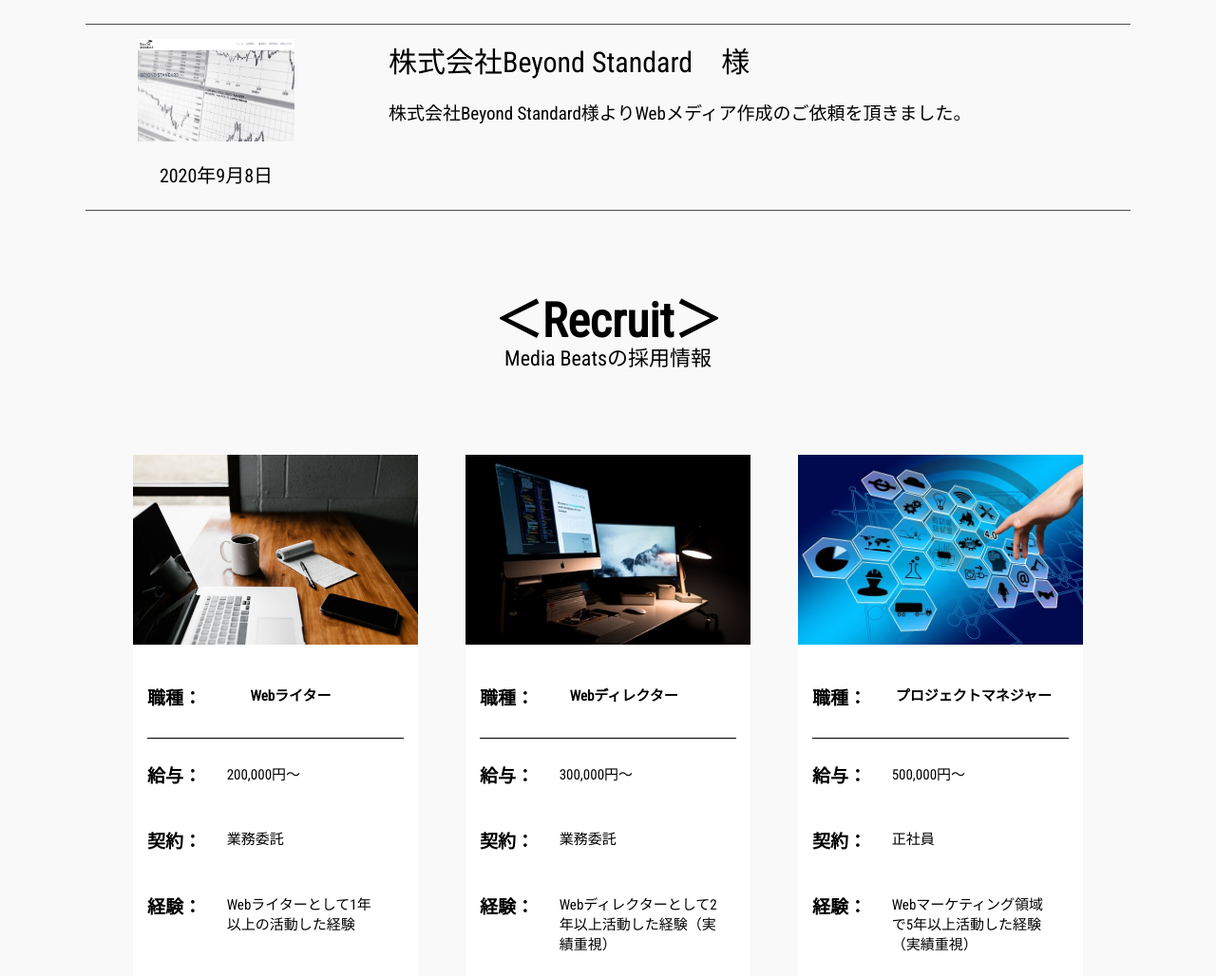
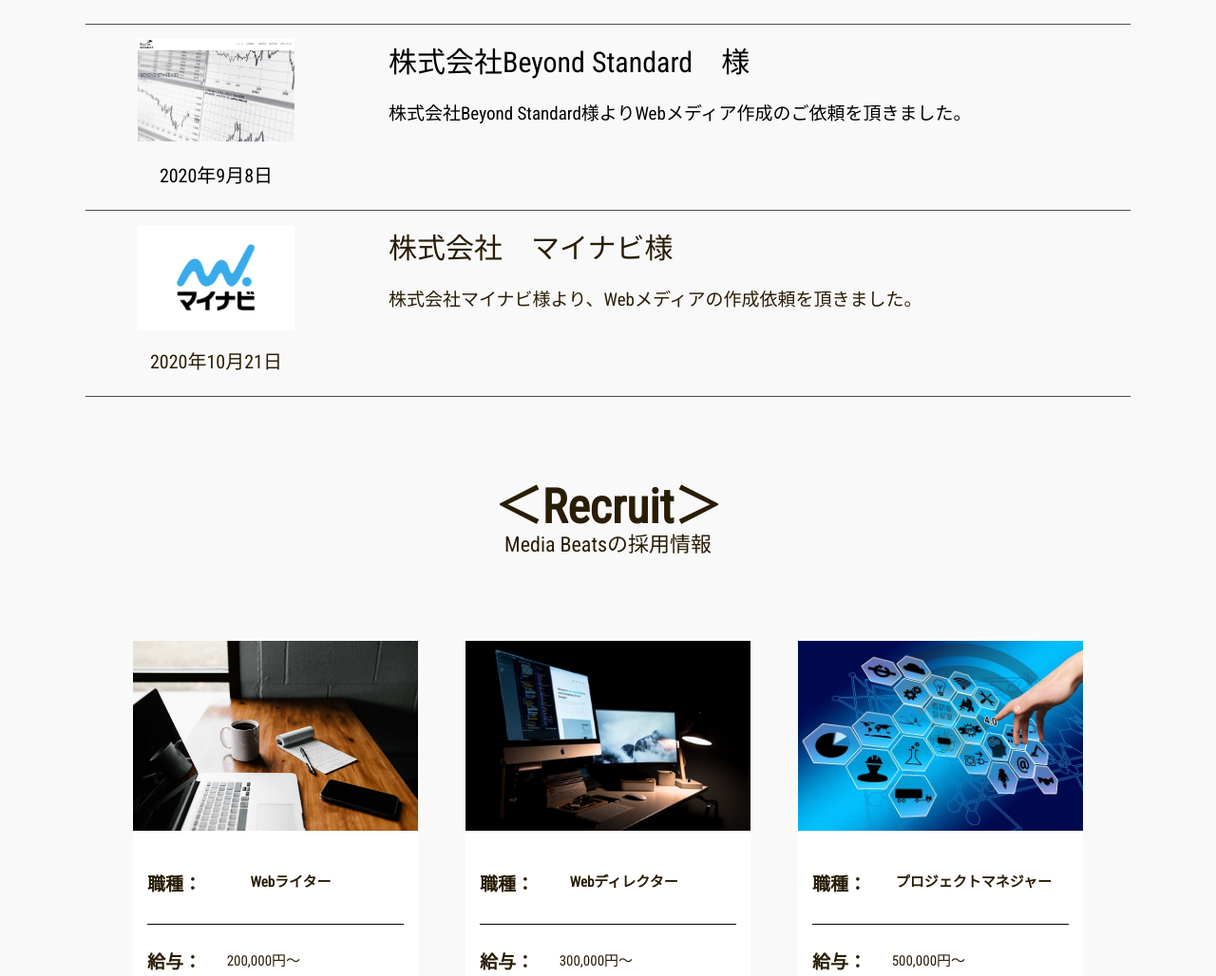
Before and after one commit to kohikeuchi/mediabeats-Homepage, a Django app: template templates/index.html in a window 1280 px wide. Shown: the part 3120-4148 px from the top of the page at 95% size. Run offline with Django 3.2, Linux system fonts and the light colour scheme; the template is opened without the code that fills it, so the values that code supplies are empty.

Commit message:
add mynavi

```diff
--- a/templates/index.html
+++ b/templates/index.html
@@ -280,6 +280,34 @@
                                 </div>
                                 <!-- <block3-->
 
+
+
+                                <div class="news-block">
+                                    <div class="news-img">
+                                        <a href ='https://www.mynavi.jp/'>  <img src="{% static 'image/mynavi.png' %}" alt=""> <a>
+                                    </div>
+                                    <div class="news-date">
+                                        <p>2020年10月21日</p>
+                                    </div>
+                                    <div class="news-detail">
+
+                                        <!-- date -->
+                                        <div class="news-title">
+                                            <h2>株式会社　マイナビ様</h2>
+                                        </div>
+                                        <!-- news-title -->
+                                        <div class="news-comment">
+                                            <p>株式会社マイナビ様より、Webメディアの作成依頼を頂きました。
+                                            </p>
+                                        </div>
+                                        <!-- <news-comment> -->
+                                    </div>
+                                    <!-- news-detail -->
+                                </div>
+                                <!-- <block4-->
+
+
+
                     </div>
                     <!-- conteiner -->
                 </div>
```
Also changed, not shown: static/image/mynavi.png (added).
